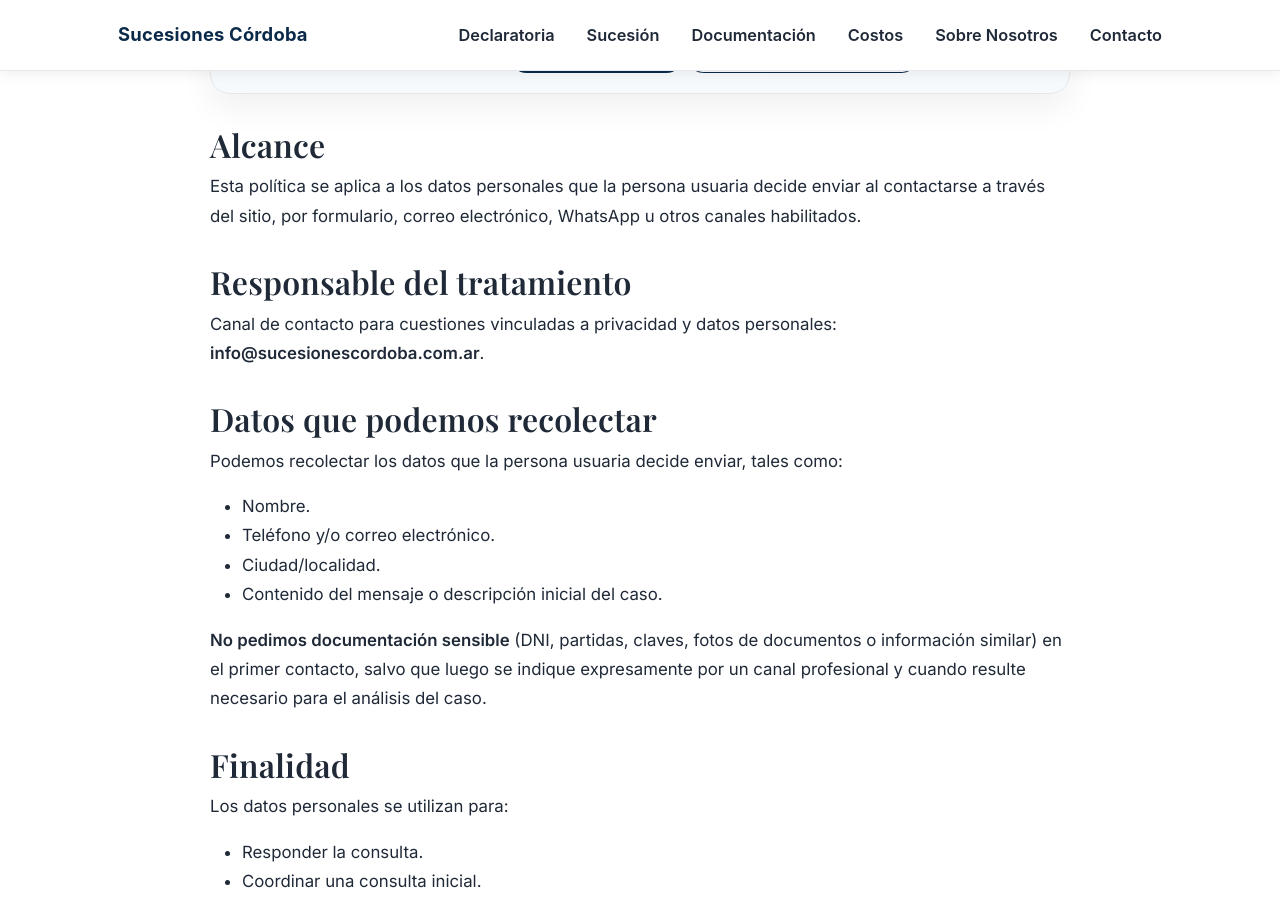
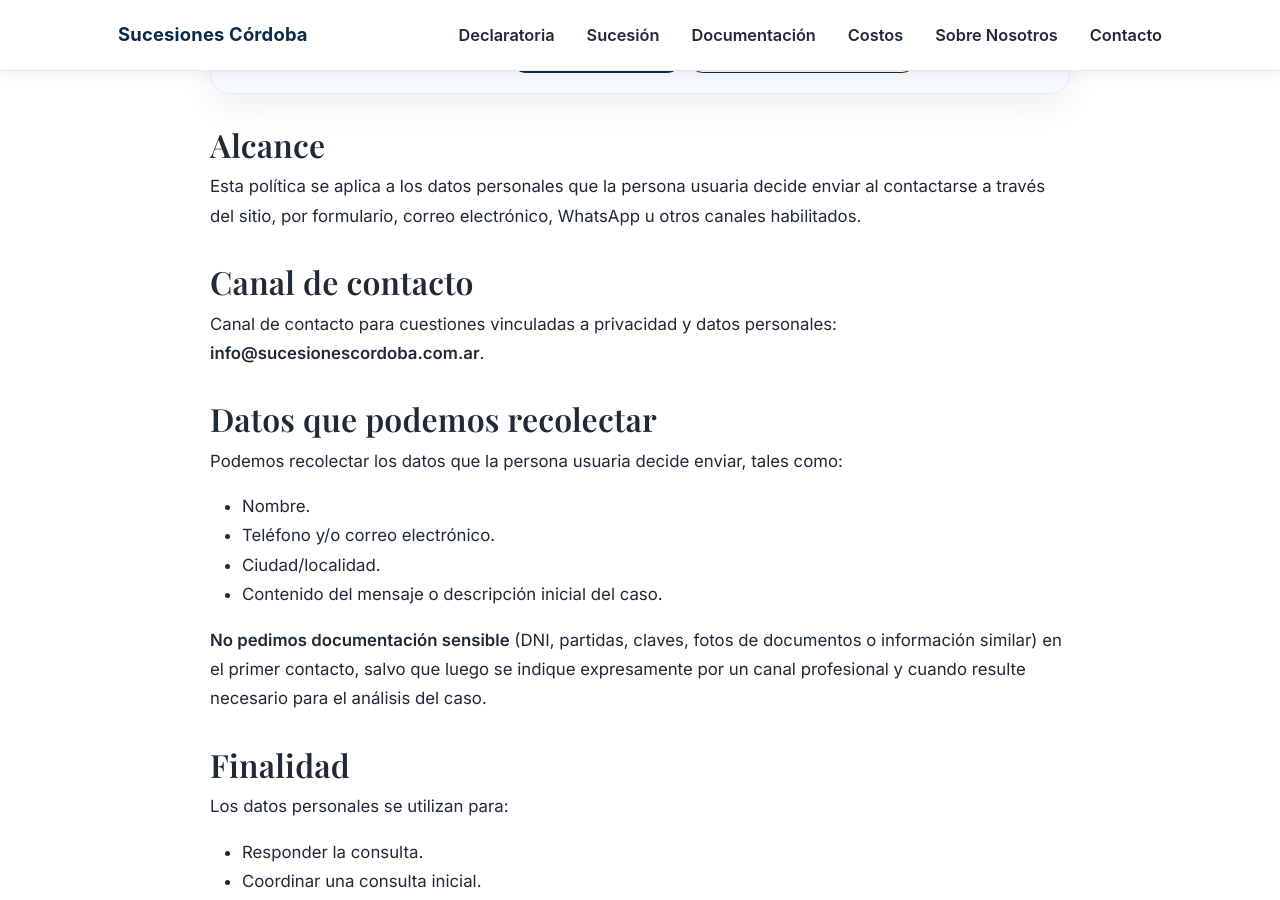
Before and after one commit to Elitedomainsx/sucesionescordoba, a Jekyll site: the page built from politica-de-privacidad.md, in a window 1280 px wide and 900 px high, scrolled down 561 px. Built offline with Jekyll 4.4.1, drawn with Linux system fonts in a browser that asks for light colours.

Commit message:
Update politica-de-privacidad.md

```diff
--- a/politica-de-privacidad.md
+++ b/politica-de-privacidad.md
@@ -10,7 +10,7 @@ noindex: true
 
 Esta política se aplica a los datos personales que la persona usuaria decide enviar al contactarse a través del sitio, por formulario, correo electrónico, WhatsApp u otros canales habilitados.
 
-## Responsable del tratamiento
+## Canal de contacto
 
 Canal de contacto para cuestiones vinculadas a privacidad y datos personales: **info@sucesionescordoba.com.ar**.
 
```
